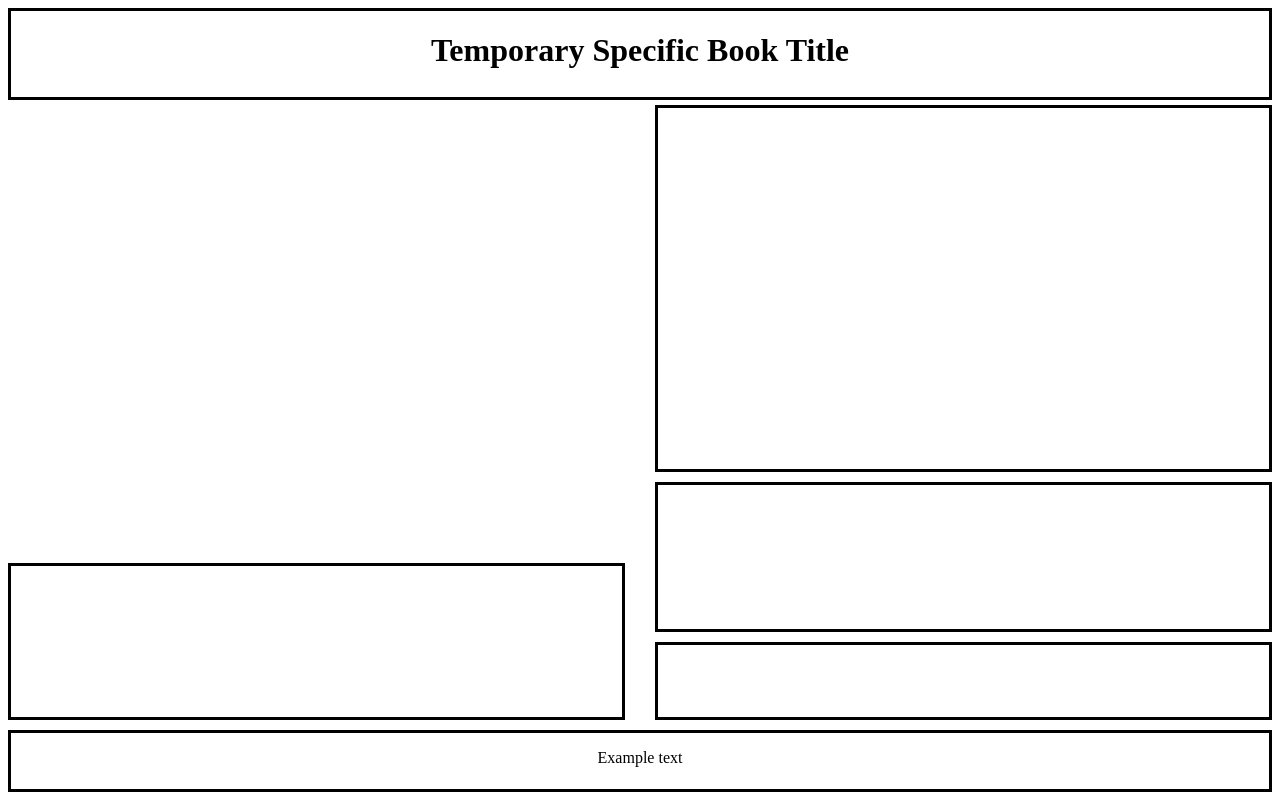
After one commit to Alcor2814/AWT_Coursework, a Flask app: page /specific_book/ in a window 1280 px wide. The commit adds this page. Run offline with Flask 3, Linux system fonts and the light colour scheme.

Commit message:
Stylesheet rework and addition of specific book

```diff
--- a/main.py
+++ b/main.py
@@ -18,6 +18,10 @@ def homepage():
 @app.route('/collection/')
 def collection():
     return render_template('collection.html')
+
+@app.route('/specific_book/')
+def specific_book():
+    return render_template('specific-book.html')
 
 import requests
 import sys
--- /dev/null
+++ b/static/css/specific-book.css
@@ -0,0 +1,40 @@
+#left{
+	margin-right:15px;
+	flex-grow:1;
+	display:flex;
+	flex-direction:column;
+	justify-content:space-between;
+}
+#right{
+	margin-left:15px;
+	flex-grow:1;
+	display:flex;
+	flex-direction:column;
+	justify-content:space-between;
+}
+
+#additional_information{
+	border-style:solid;
+	flex-grow:1;
+}
+.comicBox{
+	flex-grow:3;
+	margin-bottom:5px;
+}
+
+#reviews{
+	border-style:solid;
+	flex-grow:5;
+	margin-bottom:10px;
+}
+
+#user_review{
+	border-style:solid;
+	flex-grow:2;
+	margin-bottom:10px;
+}
+
+#review_write{
+	border-style:solid;
+	flex-grow:1;
+}
--- a/static/css/stylesheet.css
+++ b/static/css/stylesheet.css
@@ -28,3 +28,26 @@
 	flex-grow:100;
 	margin-bottom:10px;
 }
+
+.comicBox{
+	flex-grow:1;
+}
+
+.comic{
+	height:100%;
+	width:52.5%;
+	margin-left:20%;
+	text-align:center;
+}
+.comic img{
+	display:block;
+	max-height:100%;
+	max-width:100%;
+	border-style:solid;
+}
+.comic h2{
+	border-style:solid;
+	border-top:0px;
+	margin-top:0px;
+	width:100%;
+}
--- /dev/null
+++ b/templates/specific-book.html
@@ -0,0 +1,35 @@
+<head>
+	<link rel="stylesheet" href="{{ url_for('static', filename='css/stylesheet.css') }}">
+	<link rel="stylesheet" href="{{ url_for('static', filename='css/specific-book.css') }}">
+</head>
+<div class="overall">
+	<div class="title">
+		<h1> Temporary Specific Book Title </h1>
+	</div>
+	<div class="content">
+		<div id="left">
+			<div class="comicBox">
+				<div class="comic">
+
+				</div>
+			</div>
+			<div id="additional_information">
+
+			</div>
+		</div>
+		<div id="right">
+			<div id="reviews">
+
+			</div>
+			<div id="user_review">
+
+			</div>
+			<div id="review_write">
+
+			</div>
+		</div>
+	</div>
+	<div class="information">
+		<p>Example text</p>
+	</div>
+</div>
```
Also changed, not shown: static/css/index.css (+0 -23 lines).
